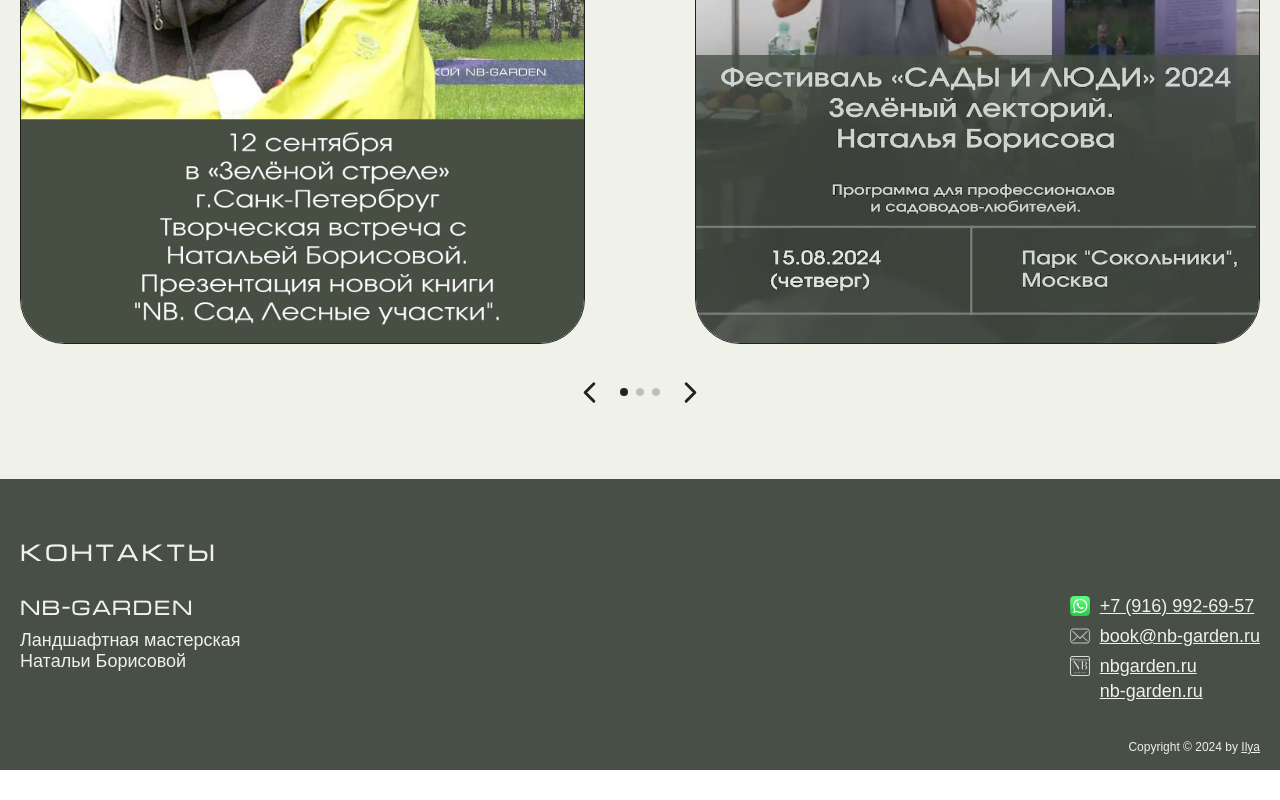
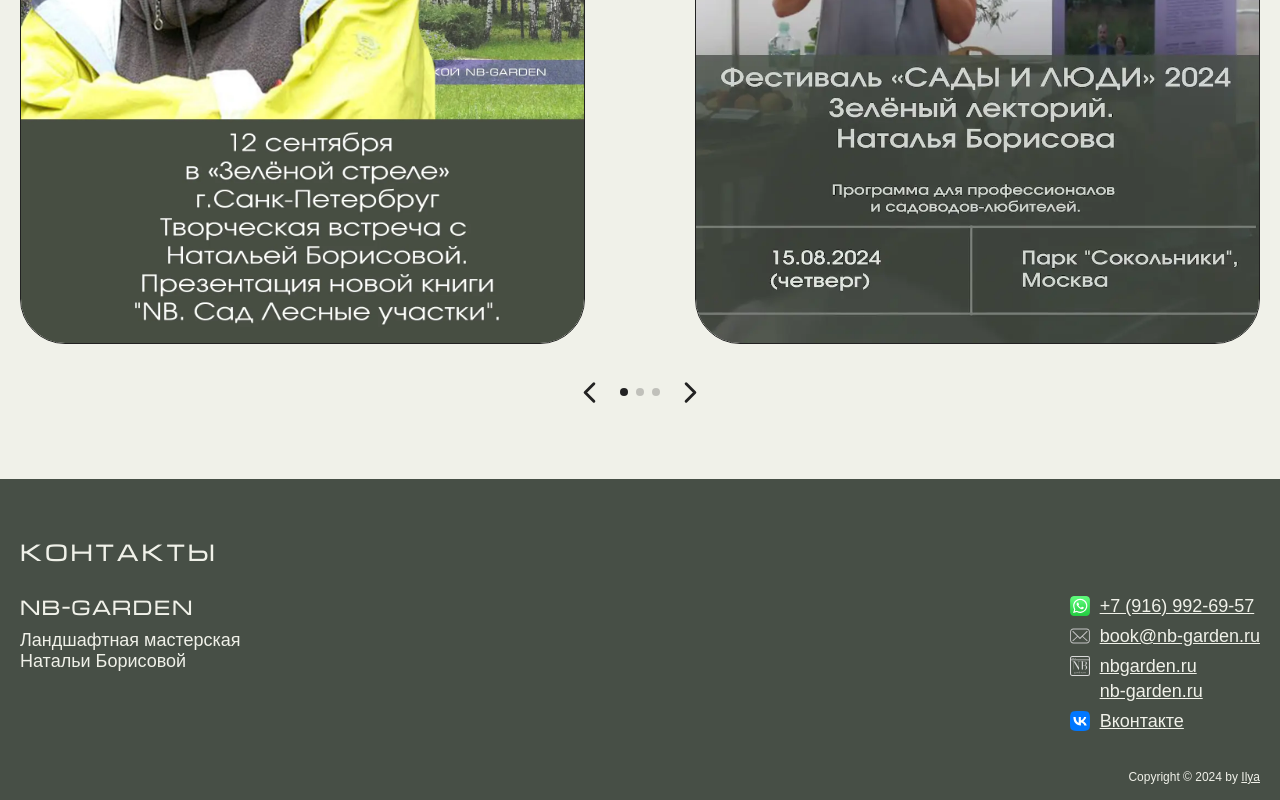
Before and after one commit to ilyamukhamedov/landing_part2, a React (Vite) app: page / in a window 1280 px wide. Shown: the part 6125-6925 px from the top of the page. Before the commit the page ends 6895 px from the top, so only its background shows below. Built offline with nearby package versions, Linux system fonts and the light colour scheme; no server answers.

Commit message:
add vk link

```diff
--- a/src/components/Footer/Footer.jsx
+++ b/src/components/Footer/Footer.jsx
@@ -1,6 +1,7 @@
 import React from "react";
 import "./Footer.css";
 import whatsapp from "../../images/whatsappcolor.svg";
+import vk from "../../images/vk.svg";
 import mail from "../../images/mail.svg";
 import nb from "../../images/Nb.svg";
 
@@ -71,6 +72,21 @@ const Footer = () => {
                 </a>
               </div>
             </div>
+            <div className="footer__block">
+              <img
+                loading="lazy"
+                className="footer__img"
+                src={vk}
+                alt="vk icon"
+              />
+              <a
+                className="footer__info"
+                href="https://vk.com/nbgarden"
+                target="_blank"
+              >
+                Вконтакте
+              </a>
+            </div>
           </div>
         </div>
       </div>
```
Also changed, not shown: src/images/vk.png (added), src/images/vk.svg (added).
